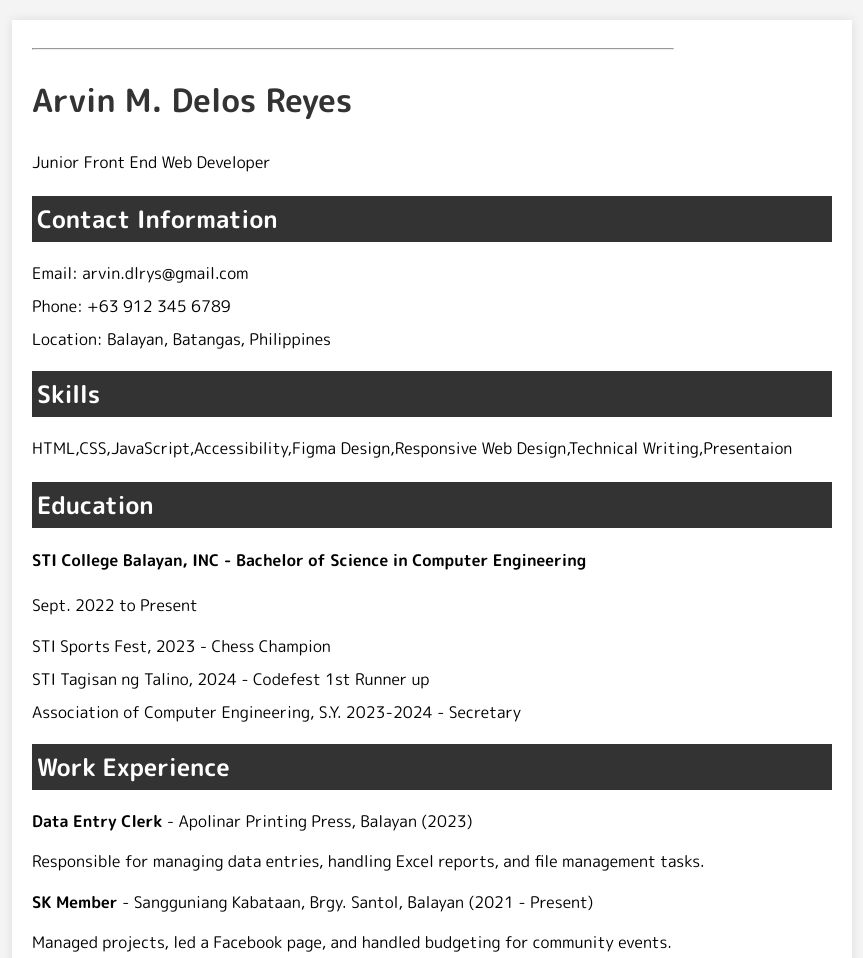
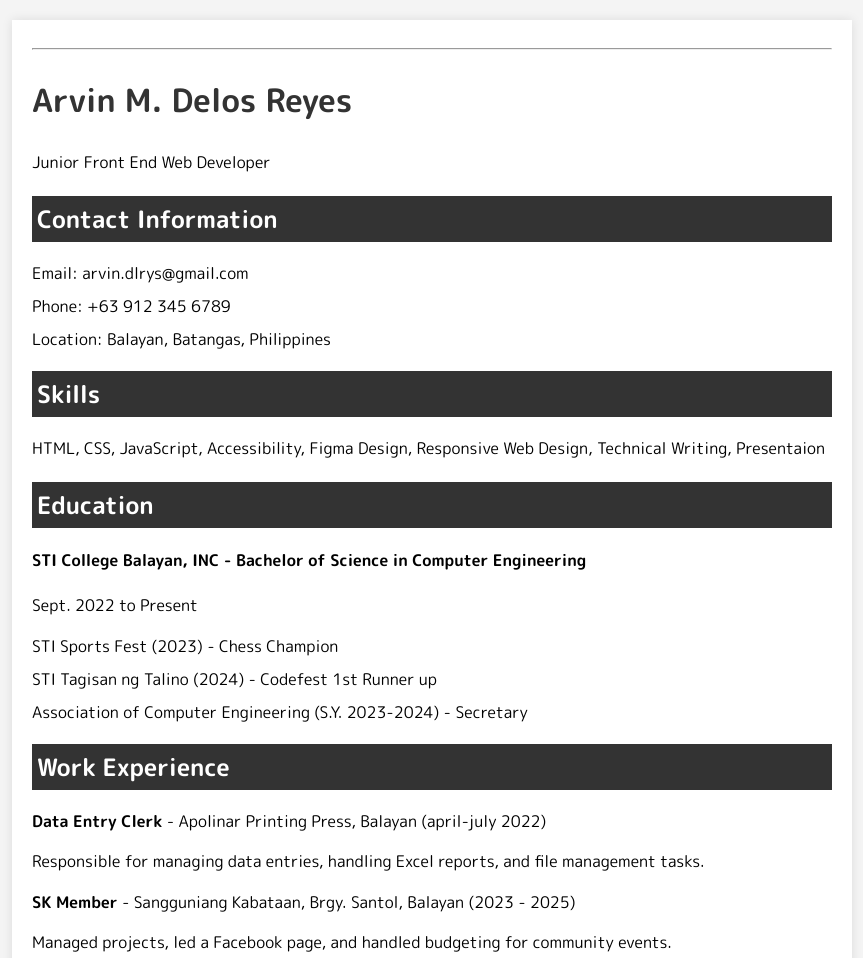
Before and after one commit to arvndlr/Single-Page-CV, a plain HTML site: page index.html in a window 1280 px wide. Shown: the top 958 px of the page, without its empty margins (208-1071 px from the left). Drawn offline with Linux system fonts and the light colour scheme.

Commit message:
Update readme

```diff
--- a/index.html
+++ b/index.html
@@ -37,10 +37,6 @@
         padding: 20px;
         background-color: #fff;
         box-shadow: 0px 0px 10px rgba(0, 0, 0, 0.1);
-      }
-      hr {
-        max-width: 80%;
-        margin-left: 0;
       }
       h1,
       h2 {
@@ -96,8 +92,8 @@
       <section class="skills">
         <h2 class="section-title">Skills</h2>
         <p>
-          HTML,CSS,JavaScript,Accessibility,Figma Design,Responsive Web
-          Design,Technical Writing,Presentaion
+          HTML, CSS, JavaScript, Accessibility, Figma Design, Responsive Web
+          Design, Technical Writing, Presentaion
         </p>
       </section>
 
@@ -109,10 +105,10 @@
         </h4>
         <p>Sept. 2022 to Present</p>
         <ul>
-          <li>STI Sports Fest, 2023 - Chess Champion</li>
-          <li>STI Tagisan ng Talino, 2024 - Codefest 1st Runner up</li>
+          <li>STI Sports Fest (2023) - Chess Champion</li>
+          <li>STI Tagisan ng Talino (2024) - Codefest 1st Runner up</li>
           <li>
-            Association of Computer Engineering, S.Y. 2023-2024 - Secretary
+            Association of Computer Engineering (S.Y. 2023-2024) - Secretary
           </li>
         </ul>
       </section>
@@ -123,7 +119,7 @@
         <ul>
           <li>
             <strong>Data Entry Clerk</strong> - Apolinar Printing Press, Balayan
-            (2023)
+            (april-july 2022)
             <p>
               Responsible for managing data entries, handling Excel reports, and
               file management tasks.
@@ -131,7 +127,7 @@
           </li>
           <li>
             <strong>SK Member</strong> - Sangguniang Kabataan, Brgy. Santol,
-            Balayan (2021 - Present)
+            Balayan (2023 - 2025)
             <p>
               Managed projects, led a Facebook page, and handled budgeting for
               community events.
```
Also changed, not shown: images/single-page-cv-delosreyes_page-0001.jpg (added), 1 other file.
